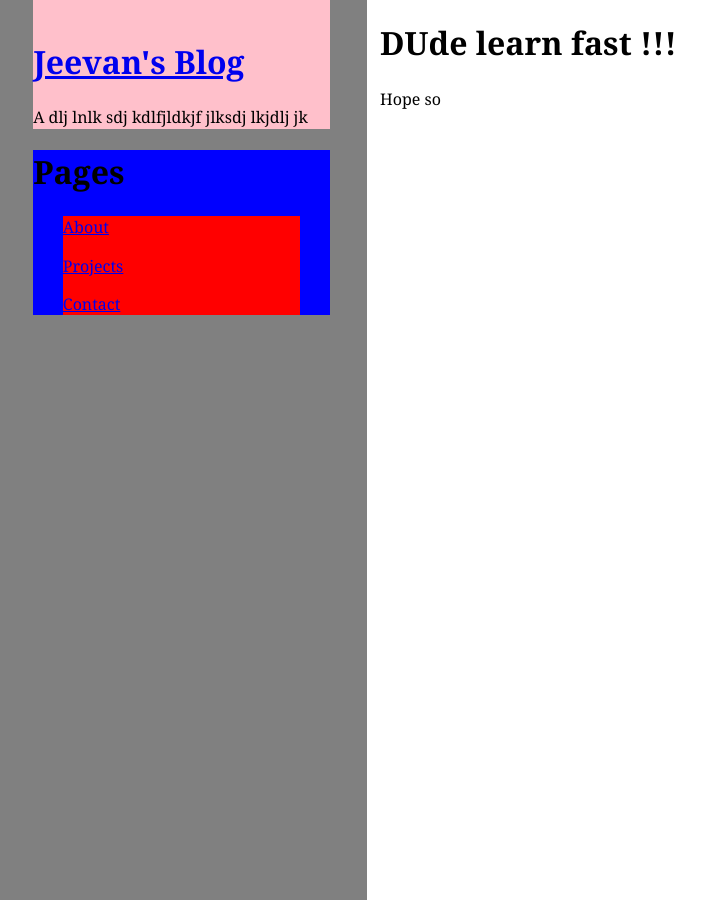
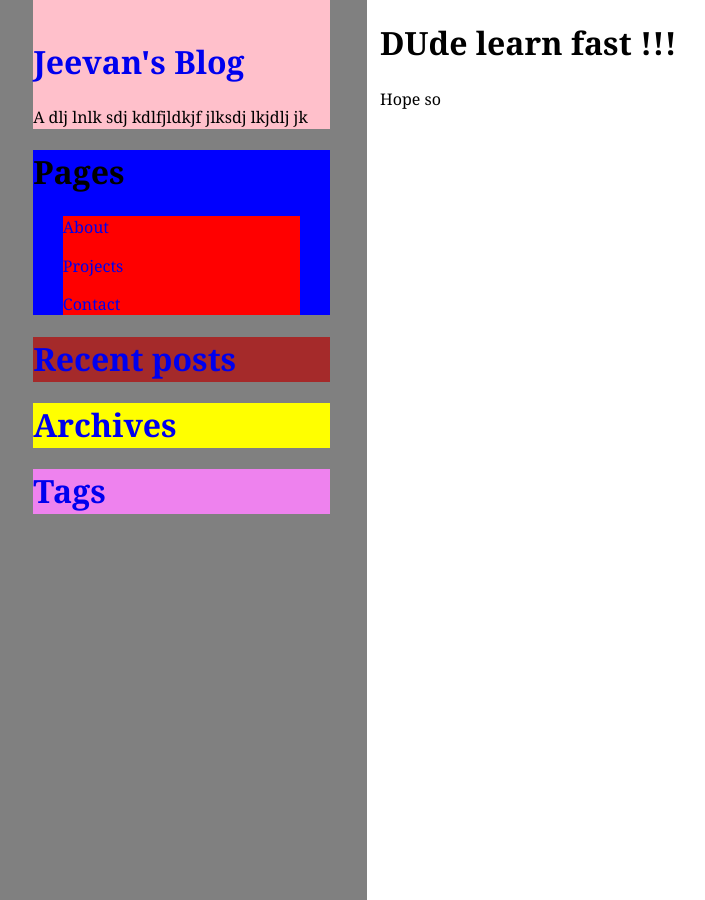
Before and after one commit to sleep-404/learn-jekyll, a Jekyll site: the page built from index.html, in a window 1280 px wide. Shown: the whole page, without its empty margins (4-709 px from the left). Built offline with Jekyll 4.4.1, drawn with Linux system fonts in a browser that asks for light colours.

Commit message:
added basic skeleton of sidenav

```diff
--- a/_layouts/default.html
+++ b/_layouts/default.html
@@ -7,10 +7,12 @@
   </head>
   <body>
     <div class="side-nav">
+
         <div class="about-me">
             <h1> <a href="#"> Jeevan's Blog </a></h1>
             <p>A dlj lnlk sdj kdlfjldkjf jlksdj lkjdlj jk</p>
         </div>
+
         <div id="pages">
               <h1>Pages</h1>
               <div class="pages-info">
@@ -19,6 +21,19 @@
                   <p> <a href="#">Contact</a></p>
               </div>
           </div>
+
+        <div class="recent">
+          <h1> <a href="#">Recent posts</a></h1>
+        </div>
+
+        <div class="archives">
+          <h1> <a href="#">Archives</a> </h1>
+        </div>
+
+        <div class="tags">
+          <h1> <a href="#">Tags</a> </h1>
+        </div>
+
     </div>
     <div class="content">
       {{content}}
--- a/css/main.css
+++ b/css/main.css
@@ -2,6 +2,10 @@ body {
   margin: 0;
   padding: 0;
   font: normal 100%/1.4 Georgia,serif;
+}
+
+a{
+  text-decoration: none;
 }
 
 .content{
@@ -31,15 +35,21 @@ body {
       background-color: pink;
   }
 
-  #pages{
+  #pages, .pages-info, .recent, .archives, .tags{
     background-color: blue;
     width: 80%;
     margin: auto;
   }
   .pages-info{
-    width: 80%;
-    margin: auto;
     background-color: red;
-    padding: auto;
+  }
+  .recent{
+    background-color: brown;
+  }
+  .archives{
+    background-color: yellow;
+  }
+  .tags{
+    background-color: violet;
   }
 }
```
